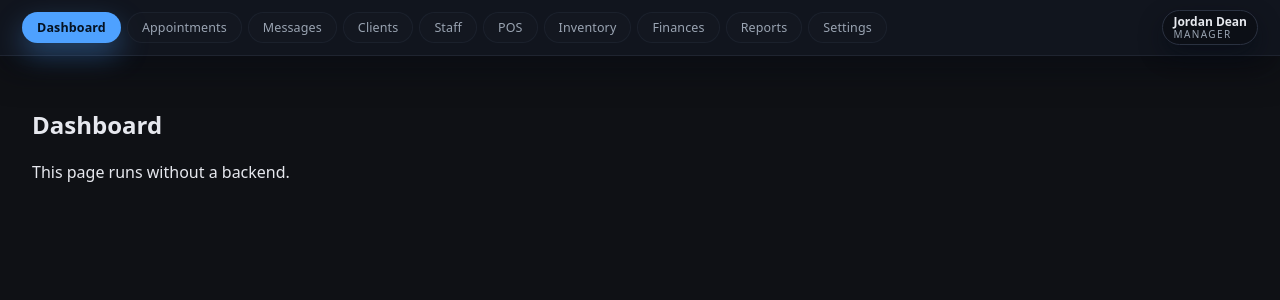
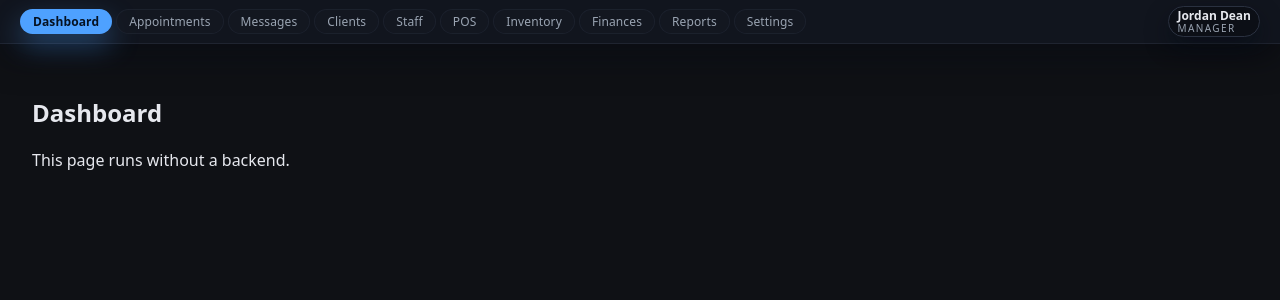
Before and after one commit to JimmysRanch/1030, a Next.js app: page / in a window 1280 px wide. Shown: the top 300 px of the page. Built offline with nearby package versions, Linux system fonts and the light colour scheme.

Commit message:
Tighten header padding spacing

```diff
--- a/app/globals.css
+++ b/app/globals.css
@@ -6,15 +6,15 @@ body { min-height:100vh; }
 a { color: inherit; text-decoration: none; }
 button { font: inherit; color: inherit; }
 .app-shell { min-height:100vh; display:flex; flex-direction:column; background:var(--bg); }
-.top-nav { position:sticky; top:0; z-index:20; display:flex; align-items:center; justify-content:space-between; gap:20px; padding:10px 22px;
+.top-nav { position:sticky; top:0; z-index:20; display:flex; align-items:center; justify-content:space-between; gap:16px; padding:6px 20px;
  background:rgba(18,22,32,0.92); border-bottom:1px solid #1f2430; box-shadow:0 12px 36px rgba(5,9,18,0.45); backdrop-filter:blur(16px); }
-.primary-nav { display:flex; align-items:center; gap:6px; flex:1; justify-content:flex-start; }
-.nav-link { padding:6px 14px; border-radius:999px; font-size:12.5px; color:var(--muted); background:rgba(20,24,34,0.75);
+.primary-nav { display:flex; align-items:center; gap:4px; flex:1; justify-content:flex-start; }
+.nav-link { padding:3px 12px; border-radius:999px; font-size:12px; color:var(--muted); background:rgba(20,24,34,0.75);
  transition:all 0.2s ease; border:1px solid rgba(42,49,64,0.4); letter-spacing:0.01em; }
 .nav-link:hover { color:var(--text); background:#1f2430; border-color:rgba(78,161,255,0.35); }
 .nav-link.active { background:var(--brand); color:#051222; font-weight:600; border-color:transparent; box-shadow:0 12px 28px rgba(78,161,255,0.35); }
-.top-actions { display:flex; align-items:center; gap:12px; justify-content:flex-end; }
-.user-pill { display:flex; align-items:center; gap:8px; padding:4px 10px; border-radius:999px; border:1px solid #2a3140;
+.top-actions { display:flex; align-items:center; gap:10px; justify-content:flex-end; }
+.user-pill { display:flex; align-items:center; gap:6px; padding:2px 8px; border-radius:999px; border:1px solid #2a3140;
  background:rgba(12,15,22,0.92); box-shadow:0 10px 24px rgba(5,9,18,0.45); }
 .user-copy { display:flex; flex-direction:column; line-height:1.15; }
 .user-name { font-size:12px; font-weight:600; }
@@ -26,7 +26,7 @@ button { font: inherit; color: inherit; }
 }
 
 @media (max-width: 960px) {
-  .top-nav { flex-wrap:wrap; align-items:flex-start; gap:14px; padding:12px 16px; }
+  .top-nav { flex-wrap:wrap; align-items:flex-start; gap:12px; padding:8px 16px; }
   .primary-nav { order:2; width:100%; overflow:auto; padding-bottom:2px; }
   .primary-nav::-webkit-scrollbar { height:6px; }
   .top-actions { order:1; width:100%; justify-content:flex-start; }
```
